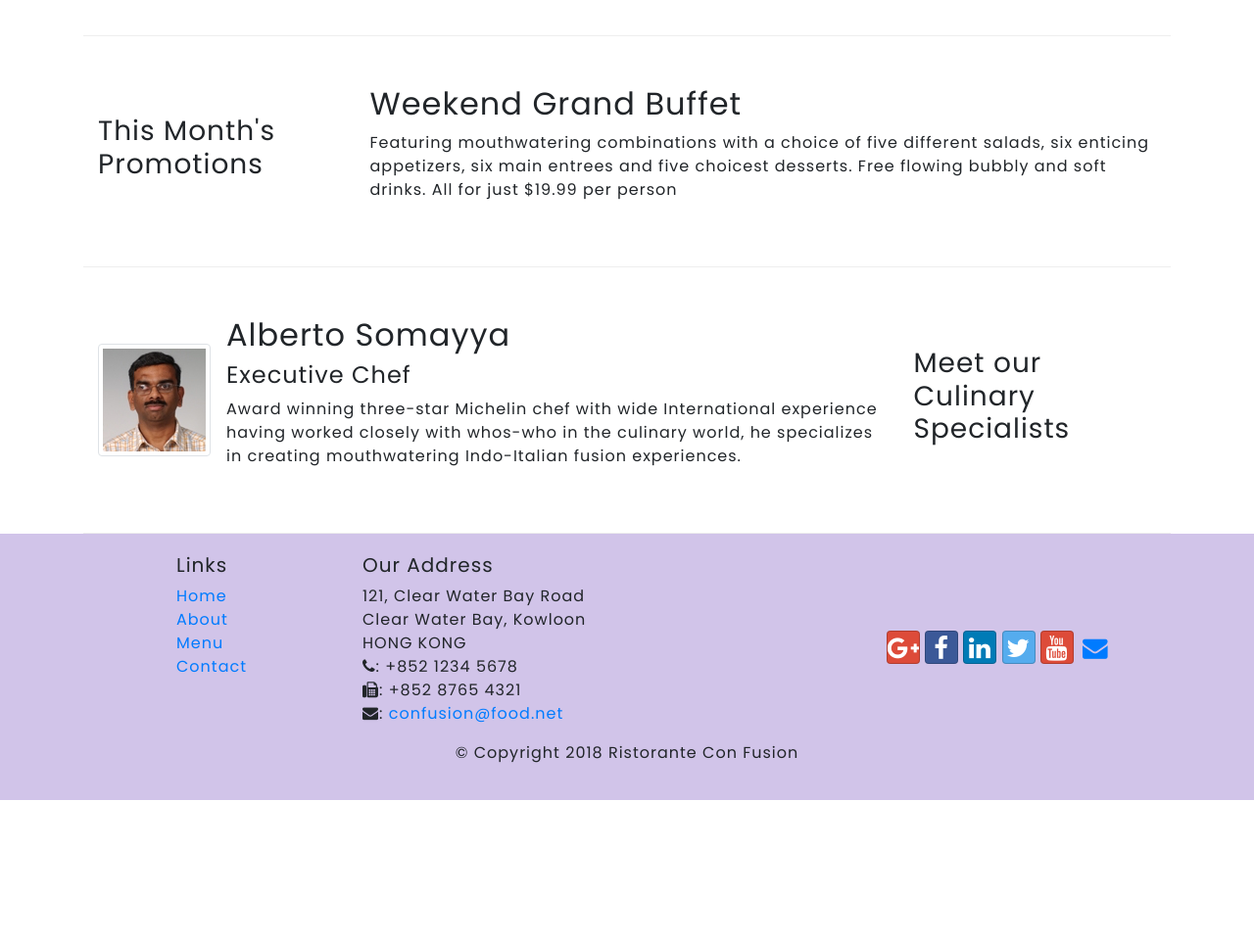
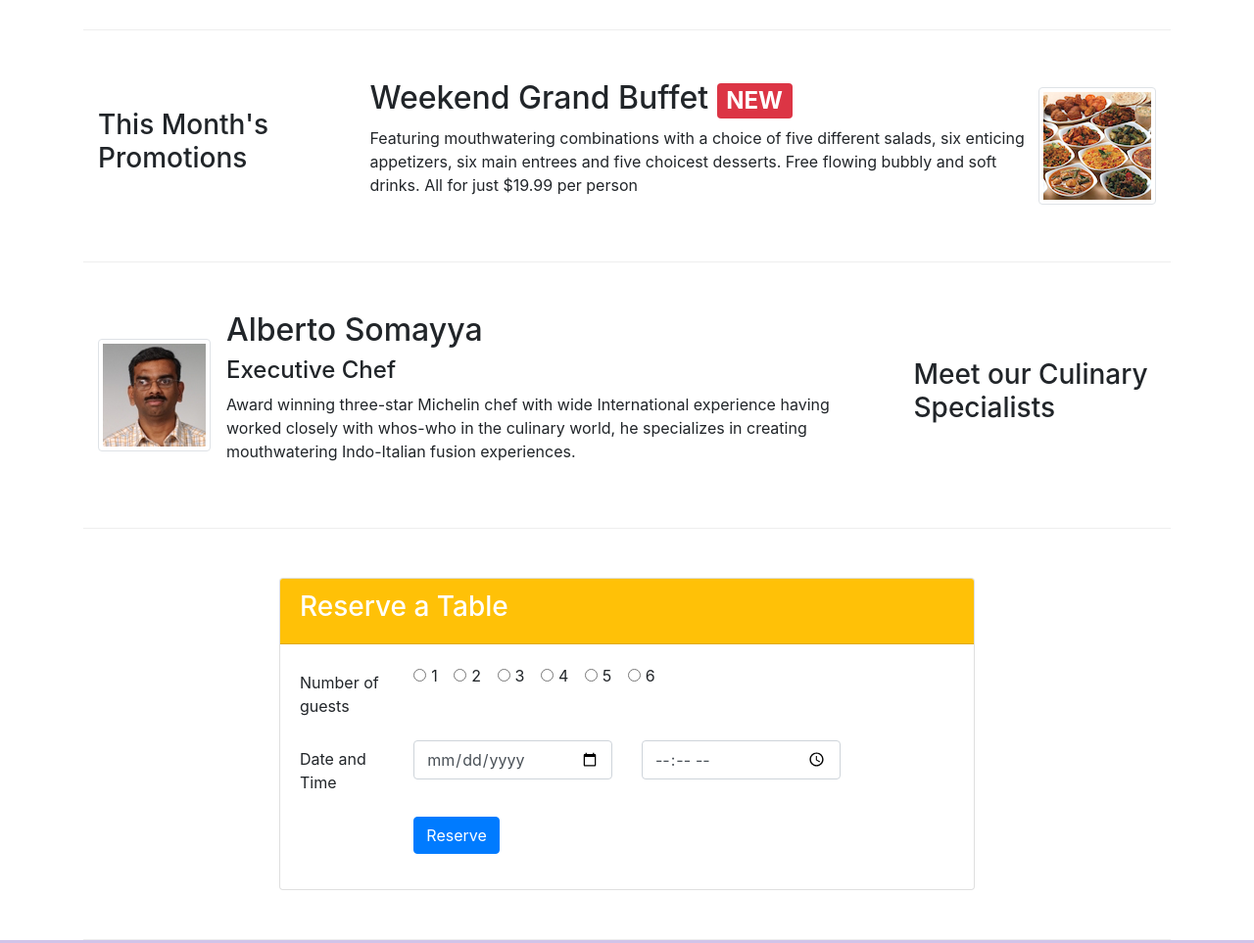
Before and after one commit to Arjungowda1/bootstrap_basics, a website: page index.html in a window 1280 px wide. Shown: the part 540-1503 px from the top of the page at 98% size. Before the commit the page ends 1357 px from the top, so only its background shows below. Drawn offline with nearby package versions, Linux system fonts and the light colour scheme.

Commit message:
assignment 2

```diff
--- a/css/styles.css
+++ b/css/styles.css
@@ -1,9 +1,9 @@
-@import url('https://fonts.googleapis.com/css?family=Poppins');
+/* @import url('https://fonts.googleapis.com/css?family=Poppins');
 
 *{
     letter-spacing: 1px;
     font-family: Poppins;
-}
+} */
 .row-header{
     margin:0px auto;
     padding: 0px auto;
--- a/index.html
+++ b/index.html
@@ -3,7 +3,6 @@
 
 
 <head>
-      <!-- Required meta tags always come first -->
       <meta charset="utf-8">
       <meta name="viewport" content="width=device-width, initial-scale=1, shrink-to-fit=no">
       <meta http-equiv="x-ua-compatible" content="ie=edge">
@@ -20,7 +19,7 @@
             <button class="navbar-toggler" type="button" data-toggle="collapse" data-target="#Navbar">
                 <span class="navbar-toggler-icon"></span>
             </button>
-            <a class="navbar-brand" href="#"><img src="img/logo.png" height="30" width="41"></a>
+            <a class="navbar-brand mr-auto" href="#"><img src="img/logo.png" height="30" width="41"></a>
             <div class="collapse navbar-collapse" id="Navbar">
                 <ul class="navbar-nav mr-auto">
                     <li class="nav-item active"><a class="nav-link" href="#"><span class="fa fa-home fa-lg"></span> Home</a></li>
@@ -38,8 +37,11 @@
                     <h1>Ristorante con Fusion</h1>
                     <p>We take inspiration from the World's best cuisines, and create a unique fusion experience. Our lipsmacking creations will tickle your culinary senses!</p>
                 </div>
-                <div class="col-12 col-sm align-self-center">
-                    <img src="img/logo.png" class="img-fluid">
+                <div class="col-12 col-sm-3 align-self-center">
+                        <img src="img/logo.png" class="img-fluid">
+                </div>
+                <div class="col-12 col-sm-3 align-self-center">
+                    <a href="#Reserve" class="btn btn-block bg-warning text-white">Reserve table</a>
                 </div>
             </div>
         </div>
@@ -56,7 +58,7 @@
                     <img class="d-flex mr-3 img-thumbnail align-self-center" src="img/uthappizza.png" alt="uthapizza">
                     <div class="media-body">
                         <h2 class="mt-0">Uthappizza <span class="badge badge-danger">HOT</span> <span class="badge badge-pill badge-secondary">$4.99</span> </h2>
-                        <p>A unique combination of Indian Uthappam (pancake) and Italian pizza, topped with Cerignola olives, ripe vine cherry tomatoes, Vidalia onion, Guntur chillies and Buffalo Paneer.</p>
+                        <p class="d-none d-sm-block">A unique combination of Indian Uthappam (pancake) and Italian pizza, topped with Cerignola olives, ripe vine cherry tomatoes, Vidalia onion, Guntur chillies and Buffalo Paneer.</p>
                     </div>
                 </div>
             </div>
@@ -67,9 +69,14 @@
             <div class="col-12 col-sm-4  col-md-3">
                 <h3>This Month's Promotions</h3>
             </div>
-            <div class="col col-sm  col-md">
-                <h2>Weekend Grand Buffet</h2>
-                <p>Featuring mouthwatering combinations with a choice of five different salads, six enticing appetizers, six main entrees and five choicest desserts. Free flowing bubbly and soft drinks. All for just $19.99 per person </p>
+            <div class="col col-sm col-md">
+                <div class="media">
+                    <div class="media-body">
+                        <h2>Weekend Grand Buffet <span class="badge badge-danger">NEW</span></h2>
+                        <p class="d-none d-sm-block">Featuring mouthwatering combinations with a choice of five different salads, six enticing appetizers, six main entrees and five choicest desserts. Free flowing bubbly and soft drinks. All for just $19.99 per person </p>
+                    </div>
+                    <img class="d-flex img-thumbnail align-self-center" src="img/buffet.png" alt="buffet">
+                </div>
             </div>
         </div>
 
@@ -83,10 +90,68 @@
                     <div class="media-body">
                     <h2>Alberto Somayya</h2>
                 <h4>Executive Chef</h4>
-                <p>Award winning three-star Michelin chef with wide International experience having worked closely with whos-who in the culinary world, he specializes in creating mouthwatering Indo-Italian fusion experiences. </p>
+                <p class="d-none d-sm-block">Award winning three-star Michelin chef with wide International experience having worked closely with whos-who in the culinary world, he specializes in creating mouthwatering Indo-Italian fusion experiences. </p>
             </div>
             </div>
 
+            </div>
+        </div>
+        <div class="row row-content align-items-center"  id="Reserve">
+            <div class="offset-md-2 col-md-8">
+                <div class="card">
+                    <div class="card-header bg-warning text-white"><h3>Reserve a Table</h3></div>
+                    <div class="card-body">
+                        <form>
+                            <div class="form-group row">
+                                    <label for="guests" class="col-md-2 col-form-label">Number of guests</label>
+                                    <div class="col-md-10">
+                                        <div class="form-check form-check-inline">
+                                            <input class="form-check-input" type="radio" name="guestcount" id="r1" value="1">
+                                            <label class="form-check-label" for="r1">1</label>
+                                          </div>
+                                          <div class="form-check form-check-inline">
+                                            <input class="form-check-input" type="radio" name="guestcount" id="r2" value="2">
+                                            <label class="form-check-label" for="r2">2</label>
+                                          </div>
+                                          <div class="form-check form-check-inline">
+                                            <input class="form-check-input" type="radio" name="guestcount" id="r3" value="3" >
+                                            <label class="form-check-label" for="r3">3</label>
+                                          </div>
+                                          <div class="form-check form-check-inline">
+                                            <input class="form-check-input" type="radio" name="guestcount" id="r4" value="4">
+                                            <label class="form-check-label" for="r4">4</label>
+                                          </div>
+                                          <div class="form-check form-check-inline">
+                                            <input class="form-check-input" type="radio" name="guestcount" id="r5" value="5">
+                                            <label class="form-check-label" for="r5">5</label>
+                                          </div>
+                                          <div class="form-check form-check-inline">
+                                            <input class="form-check-input" type="radio" name="guestcount" id="r6" value="6" >
+                                            <label class="form-check-label" for="r6">6</label>
+                                          </div>
+                                    </div>
+                            </div>
+
+                            <div class="form-group row">
+                                <label for="datentime" class="col-12 col-md-2 col-form-label">Date and Time</label>
+                                <div class="col-12 col-md-4">
+                                    <input type="date" class="form-control" id="Date" name="Date" placeholder="Date"/>
+                                </div>
+                                <div class="col-12 col-md-4">
+                                    <input type="time" class="form-control" id="Time" name="Time" placeholder="Time"/>
+                                </div>
+                            </div>
+
+                            <div class="form-group row">
+                                <div class="offset-md-2 col-md-10">
+                                    <button type="submit" class="btn-primary btn">
+                                        Reserve
+                                    </button>
+                                </div>
+                            </div>
+                        </form>
+                    </div>
+                </div>
             </div>
         </div>
     </div>
```
Also changed, not shown: aboutus.html (+1 -1 lines), contactus.html (+1 -1 lines).
